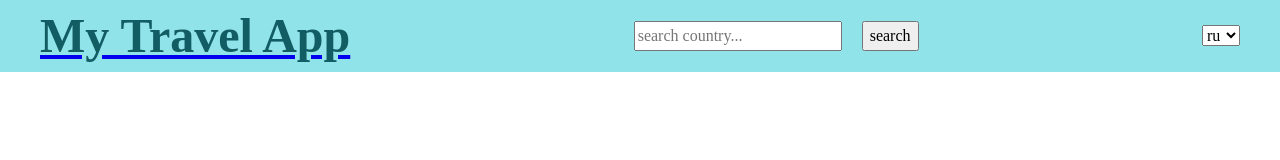
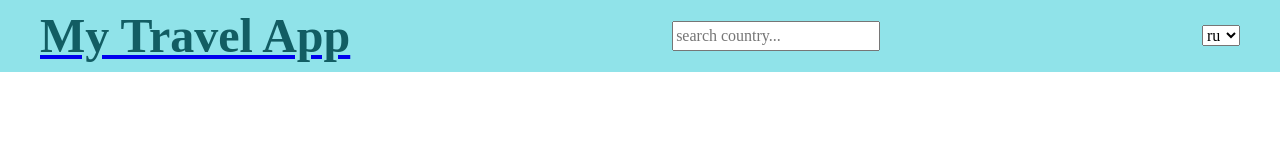
Before and after one commit to spytni1212/travel-app, a React (Create React App) app: page / in a window 1280 px wide. Shown: the top 160 px of the page. Built offline with nearby package versions, Linux system fonts and the light colour scheme.

Commit message:
feat: add component Search

```diff
--- a/src/components/Header/Header.jsx
+++ b/src/components/Header/Header.jsx
@@ -1,15 +1,15 @@
 import React from 'react'
 import s from './Header.module.css';
 import Logo from './Logo/Logo';
-import Search from './Search/Search';
+import SearchContainer from './Search/SearchContainer';
 import Language from './Languages/Language';
 
 const Header = (props) => {
     return (
         <div className = {s.header}>
             <div className = {s.headerWrapper}>
-                <Logo />
-                <Search />
+                <Logo/>
+                <SearchContainer/>
                 <Language />
             </div>
         </div>
--- a/src/components/Header/Search/Search.jsx
+++ b/src/components/Header/Search/Search.jsx
@@ -1,11 +1,12 @@
 import React from 'react'
 import s from './Search.module.css'
 
-const Search = (props) => {
+const Search = ({inputSearch}) => {
+
+
     return (
         <div className={s.searchContainer}>
-            <input type="text" placeholder='search country...'/>
-            <button>search</button>
+            <input type="text" placeholder='search country...' onChange={inputSearch}/>
         </div>
     )
 }
--- /dev/null
+++ b/src/components/Header/Search/SearchContainer.jsx
@@ -0,0 +1,16 @@
+import React from 'react'
+import Search from './Search';
+import s from './Search.module.css'
+
+const SearchContainer = (props) => {
+
+    const inputSearch = (e) => {
+        console.log(e.target.value)
+    }
+
+    return (
+        <Search inputSearch={inputSearch}/>
+    )
+}
+
+export default SearchContainer;
```
